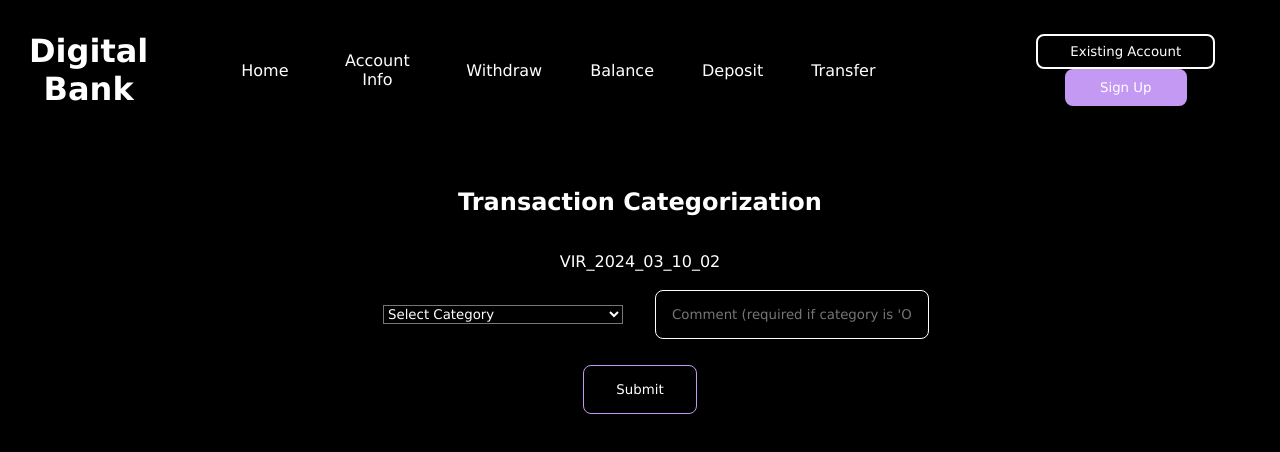
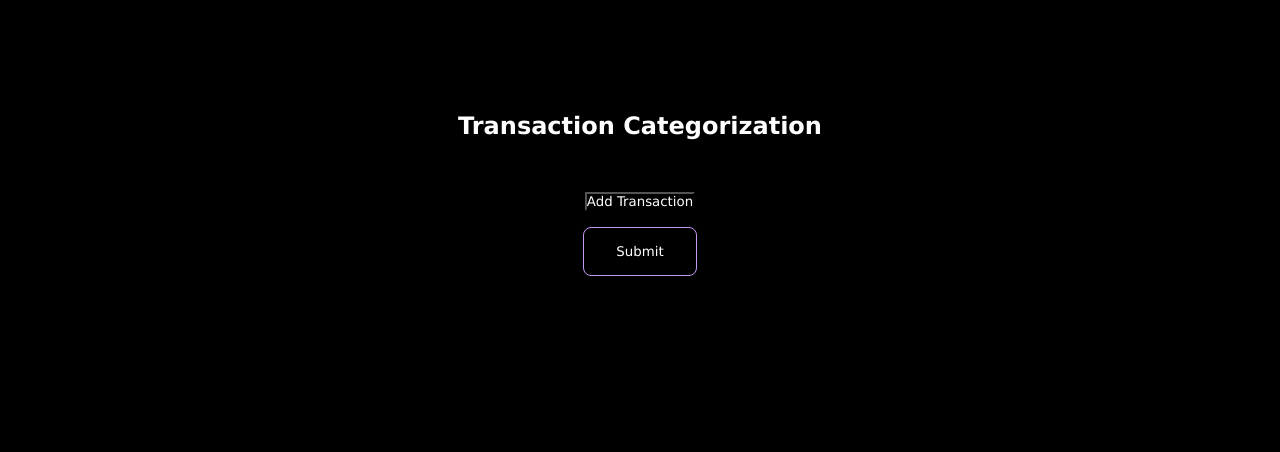
Before and after one commit to PROG4-DigitalBank/UI, a React (Create React App) app: page /transaction in a window 1280 px wide. Shown: the top 452 px of the page. Built offline with nearby package versions, Linux system fonts and the light colour scheme.

Commit message:
feat: Integrate transaction categorization features

```diff
--- a/src/components/transaction/TransactionCategorization.jsx
+++ b/src/components/transaction/TransactionCategorization.jsx
@@ -1,119 +1,85 @@
-import React, { useState } from 'react'
-import './style/transaction.css'
-import { Link } from 'react-router-dom'
+import React, { useState } from 'react';
+import './style/transaction.css';
+import { Link } from 'react-router-dom';
 
 const TransactionCategorization = () => {
   // State to manage transaction details
-  const [transactions, setTransactions] = useState([
-    { id: 1, description: 'VIR_2024_03_10_02', category: '', comment: '' },
-    // Add more transactions as needed
-  ])
+  const [transactions, setTransactions] = useState([]);
+
+  // Function to add a new transaction
+  const addTransaction = () => {
+    const newTransaction = { id: transactions.length + 1, description: '', category: '', comment: '' };
+    setTransactions([...transactions, newTransaction]);
+  };
 
   // Function to handle category selection
   const handleCategorySelect = (id, category) => {
-    const updatedTransactions = transactions.map((transaction) => {
-      if (transaction.id === id) {
-        return { ...transaction, category }
-      }
-      return transaction
-    })
-    setTransactions(updatedTransactions)
-  }
+    const updatedTransactions = transactions.map((transaction) =>
+      transaction.id === id ? { ...transaction, category } : transaction
+    );
+    setTransactions(updatedTransactions);
+  };
 
   // Function to handle comment input
   const handleCommentInput = (id, comment) => {
-    const updatedTransactions = transactions.map((transaction) => {
-      if (transaction.id === id) {
-        return { ...transaction, comment }
-      }
-      return transaction
-    })
-    setTransactions(updatedTransactions)
-  }
+    const updatedTransactions = transactions.map((transaction) =>
+      transaction.id === id ? { ...transaction, comment } : transaction
+    );
+    setTransactions(updatedTransactions);
+  };
 
   // Function to submit categorized transactions to the backend - TO DO
   const handleSubmit = () => {
     // Logic to send categorized transactions to the backend
-  }
+  };
 
   return (
     <>
       <div className="nav">
-        <div className="nav-links">
-          <Link to="/">
-            <h1 className="logo">Digital Bank</h1>
-          </Link>
-          <Link to="/" className="link-">
-            Home
-          </Link>
-          <Link to="/account" className="link-">
-            Account Info
-          </Link>
-          <Link to="/wmoney" className="link-">
-            Withdraw
-          </Link>
-          <Link to="/balance" className="link-">
-            Balance
-          </Link>
-
-          <Link to="/balance-rep" className="link-">
-            Deposit
-          </Link>
-
-          <Link to="/transfer" className="link-">
-            Transfer
-          </Link>
-        </div>
-
-        <div className="buttons-container">
-          <Link to="/accounts">
-            <button className="try">Existing Account</button>
-          </Link>
-          <Link to="/signup">
-            <button className="learn">Sign Up</button>
-          </Link>
-        </div>
+        {/* Navigation links */}
       </div>
       <div className="transaction-categorization">
         <h2>Transaction Categorization</h2>
         <div className="transaction-list">
           {transactions.map((transaction) => (
             <div key={transaction.id} className="transaction-item">
-              <span>{transaction.description}</span>
-              <br />
-              <br />
+              <input
+                type="text"
+                value={transaction.id}
+                placeholder="Transaction ID"
+                onChange={(e) => handleIdInput(transaction.id, e.target.value)}
+              />
+              <input
+                type="text"
+                value={transaction.description}
+                placeholder="Description"
+                onChange={(e) => handleDescriptionInput(transaction.id, e.target.value)}
+              />
               <select
                 value={transaction.category}
-                onChange={(e) =>
-                  handleCategorySelect(transaction.id, e.target.value)
-                }
+                onChange={(e) => handleCategorySelect(transaction.id, e.target.value)}
               >
-                <option value="">Select Category</option>
-                {/* Populate categories dynamically from backend - TO DO */}
-                <option value="Leisure">Leisure</option>
-                <option value="Groceries">Groceries</option>
-                {/* Add more categories as needed */}
-                <option value="Other">Other</option>
+                {/* Options for categories */}
               </select>
               <input
-                className="input-transaction"
                 type="text"
                 value={transaction.comment}
                 placeholder="Comment (required if category is 'Other')"
-                onChange={(e) =>
-                  handleCommentInput(transaction.id, e.target.value)
-                }
-                disabled={transaction.category !== 'Other'} // Disable input if category is not 'Other'
+                onChange={(e) => handleCommentInput(transaction.id, e.target.value)}
+                disabled={transaction.category !== 'Other'}
               />
             </div>
           ))}
         </div>
+        <button onClick={addTransaction} className="add-transaction">
+          Add Transaction
+        </button>
         <button onClick={handleSubmit} className="transaction-submit">
           Submit
         </button>
       </div>
     </>
-  )
-}
+  );
+};
 
-export default TransactionCategorization
+export default TransactionCategorization;
```
